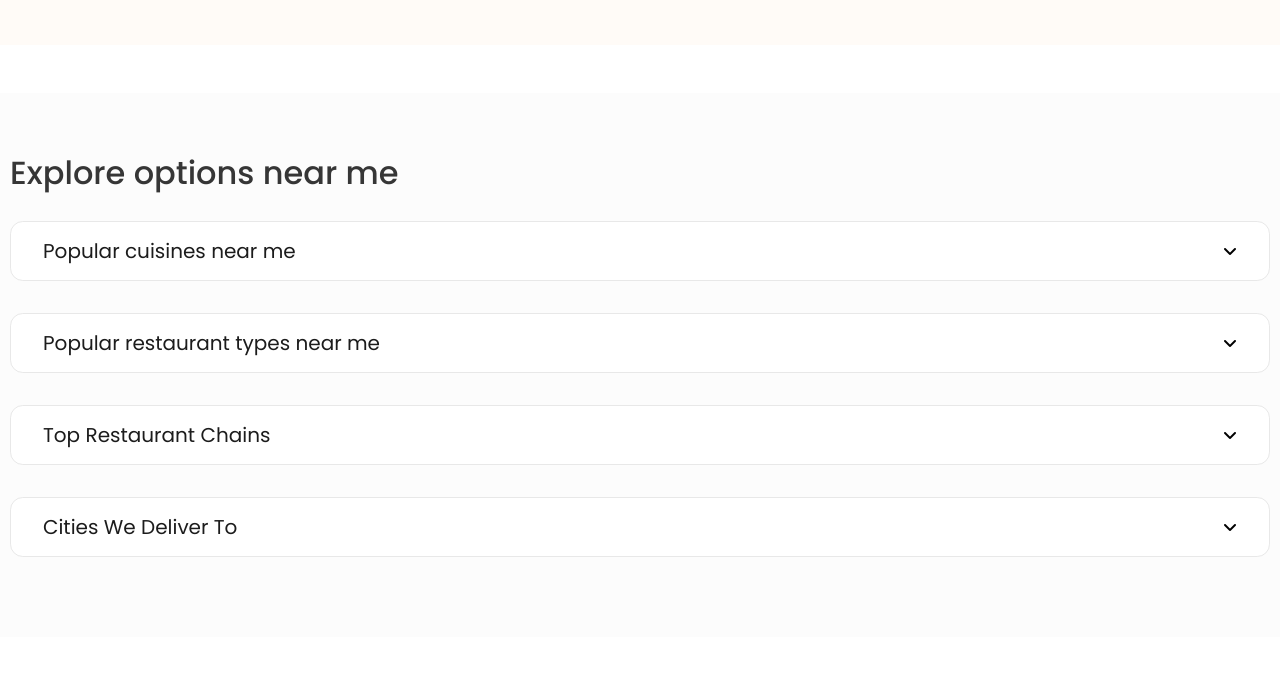
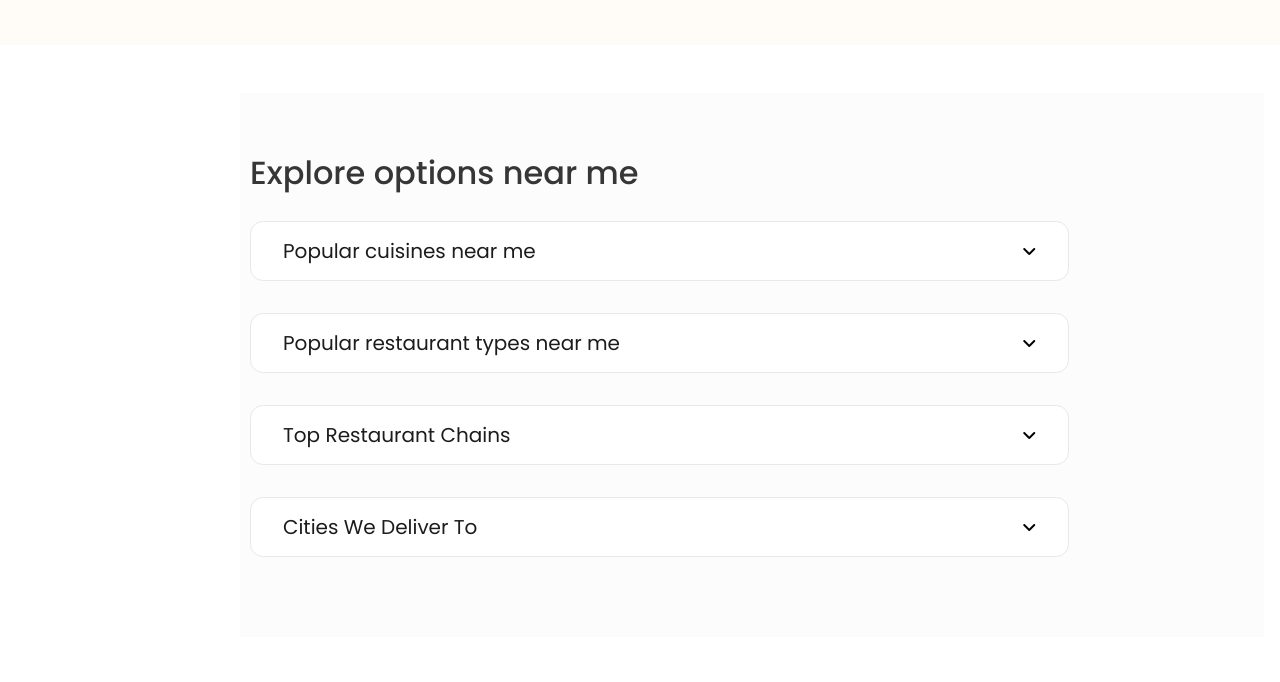
Before and after one commit to Pranav-8bit/zomato-landing-page, a plain HTML site: page index.html in a window 1280 px wide. Shown: the part 2503-3185 px from the top of the page. Drawn offline with Linux system fonts and the light colour scheme.

Commit message:
small bug-fix

```diff
--- a/styles.css
+++ b/styles.css
@@ -686,11 +686,13 @@
 
 .explore {
   background: rgb(252, 252, 252);
+  margin: 3rem 15rem;
+  width: 80%;
 }
 
 .explore .explore__option {
   position: relative;
-  max-width: 110rem;
+  max-width: 80%;
   max-height: initial;
   margin: 0px 10px;
   padding-top: 3rem;
```
